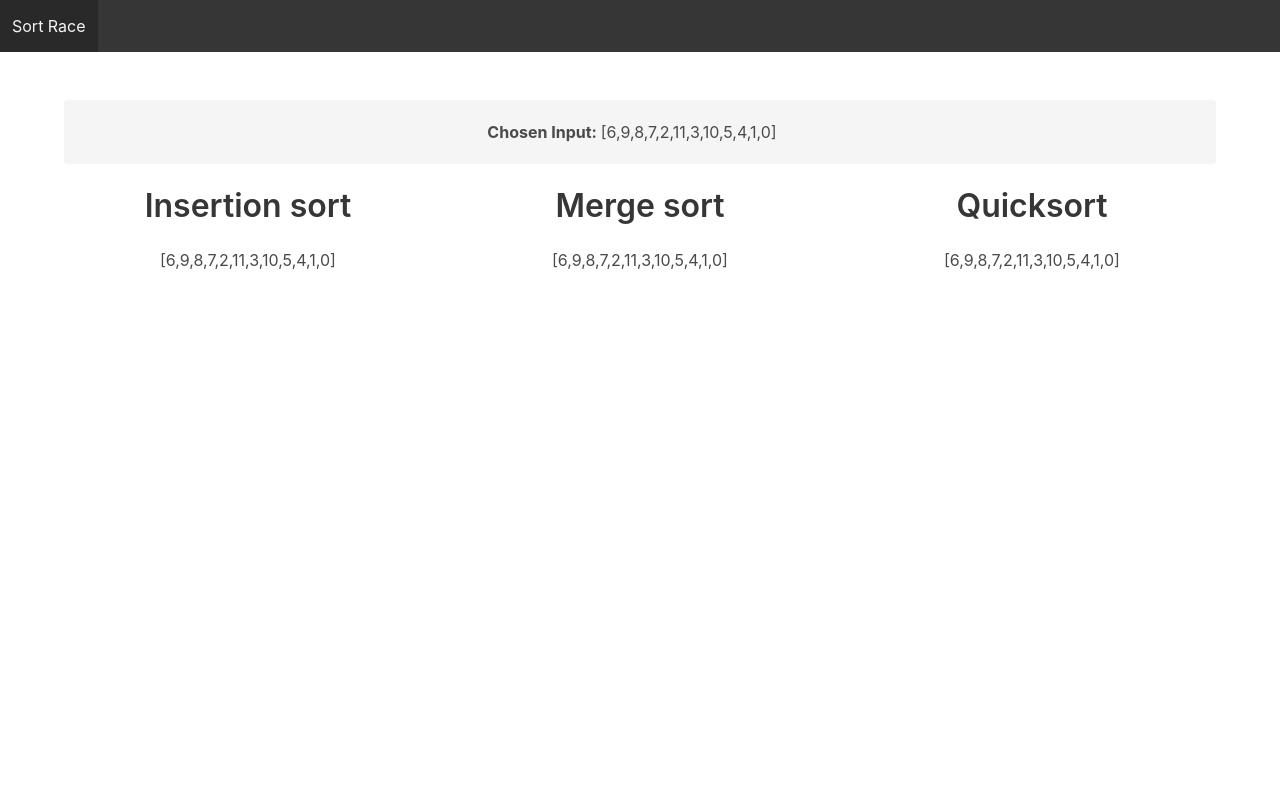
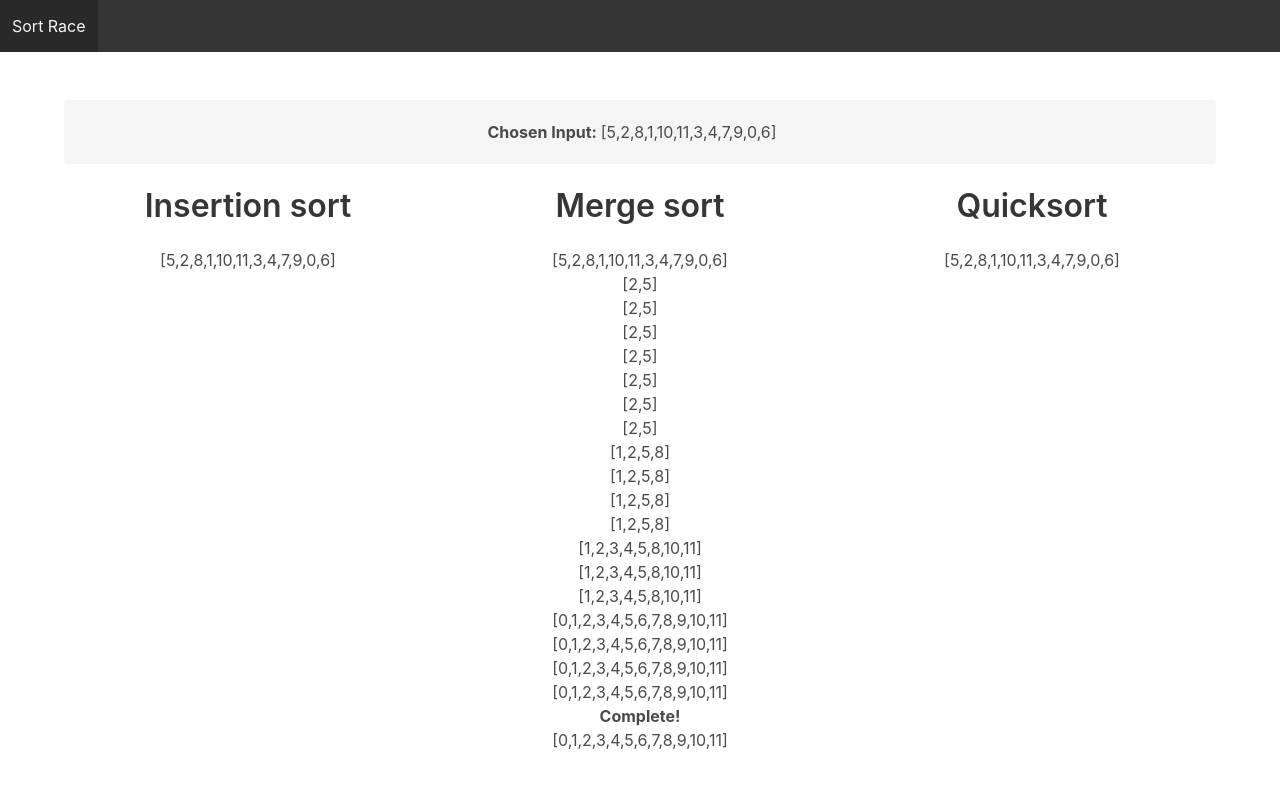
Before and after one commit to captainswain/sort-race, a plain HTML site: page index.html in a window 1280 px wide. Drawn offline with nearby package versions, Linux system fonts and the light colour scheme.

Commit message:
Mergesort basics

```diff
--- a/index.html
+++ b/index.html
@@ -38,6 +38,8 @@
           <h1 class="title">Merge sort</h1>
           <div class="og-array">
           </div>
+          <div class="merge-results">
+          </div>
         </div>
         <div class="column has-text-centered	">
           <h1 class="title">Quicksort</h1>
--- a/js/main.js
+++ b/js/main.js
@@ -1,3 +1,4 @@
+$(function () {
     var example_inputs = [
         [0x0, 0xB, 0xA, 0x3, 0x2, 0x8, 0x4, 0x7, 0x6, 0x5, 0x1, 0x9],
         [0x0, 0xA, 0x9, 0x8, 0x1, 0xA, 0x3, 0x9, 0x2, 0x0, 0x1, 0x1],
@@ -28,11 +29,102 @@ var example_inputs = [
     // Choose random example index
     var randIndex = Math.floor(Math.random() * example_inputs.length)
 
-$(function () {
+
+    var mergeSortComplete = false;
+    var quickSortComplete = false;
+    var insertSortComplete = false;
+
+    function raceManager() {
+        var raceComplete = false;
+        var MergeSortArray = example_inputs[randIndex];
+        var count = 0;
+        while (!mergeSortComplete && !quickSortComplete && !insertSortComplete) {
+            mergeSortStep(MergeSortArray);
+
+        }
+    }
+
+
+    // -------------------------- Start merge sort ----------------------------
+    // global variables to  keep state for function
+    mergeFirstRun = true;
+    mergeIndex = 0;
+    var tempMerge = new Array();
+    var mergeDepth = 0;
+    var i_m = 0;
+    var j = 0;
+    var k_m = 0;
+    var d1 = false;
+    //
+
+    function mergeSortStep(array) {
+        if (array.length < 2) {
+            return array;
+        }
+
+        if (mergeFirstRun) {
+            for (i_m = 0; i_m < array.length; i_m++) {
+                tempMerge.push([array[i_m]]);
+            }
+            mergeFirstRun = false
+            mergeDepth = 1
+            i_m = array.length
+        }
+
+        if (mergeDepth == 1) {
+            if (i_m > 1) {
+                if (d1 == true) {
+                    i_m = Math.floor((i_m + 1) / 2);
+                }
+                j = 0;
+                k_m = 0;
+                d1 = true
+                mergeDepth = 2;
+            } else {
+                console.log("complete!")
+                mergeSortComplete = true;
+                $('div.merge-results').append("<b>Complete!</b> <br>[" + tempMerge[0].toString() + "]<br>");
+                console.log(tempMerge[0]);
+            }
+        }
+        if (mergeDepth == 2) {
+            if (k_m < i_m) {
+                tempMerge[j] = merge(tempMerge[k_m], tempMerge[k_m + 1]);
+                j++;
+                k_m += 2;
+            } else {
+                mergeDepth = 1;
+            }
+        }
+        if (!mergeSortComplete) {
+            $('div.merge-results').append("[" + tempMerge[0].toString() + "]<br>");
+        }
+    }
+
+    function merge(l, r) {
+        var ar = new Array();
+        while (l.length > 0 && r.length > 0) {
+            if (l[0] < r[0]) {
+                ar.push(l.shift());
+            } else {
+                ar.push(r.shift());
+            }
+        }
+        ar = ar.concat(l);
+        ar = ar.concat(r);
+        return ar
+    }
+
+    // -------------------- End merge sort ----------------------------
+
     // Show selected input
     $('div.chosen-array').html("<b>Chosen Input: </b> [" + example_inputs[randIndex].toString() + "]");
+
 
     // show original in all cols
     $('div.og-array').html("[" + example_inputs[randIndex].toString() + "]");
 
+    raceManager();
+
+
 });
```
Lines whose indentation alone changed are shown as unchanged.
